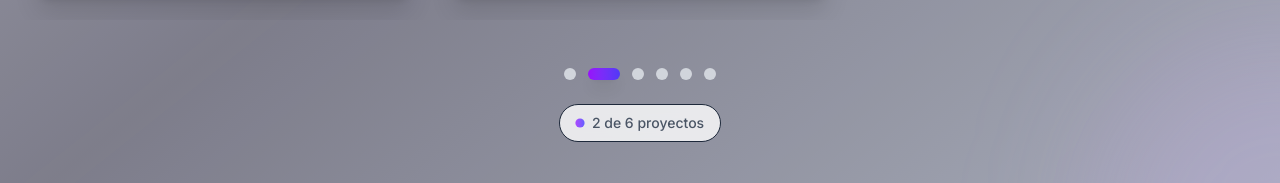
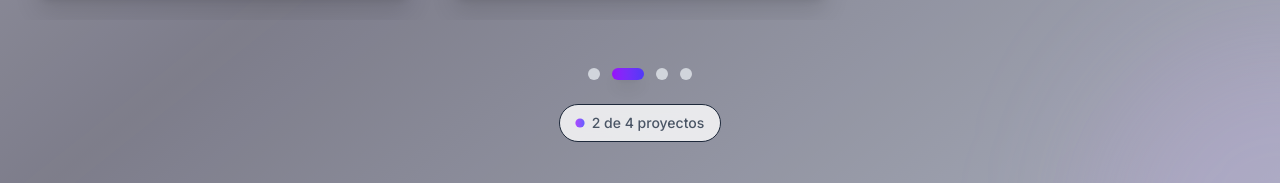
Before and after one commit to FREEWJCB/portfolio, a Next.js app: page / in a window 1280 px wide. Shown: the part 3281-3464 px from the top of the page. Built offline with nearby package versions, Linux system fonts and the light colour scheme.

Commit message:
feat: remove outdated projects from the projects slider component

```diff
--- a/src/components/organisms/projects-slider.tsx
+++ b/src/components/organisms/projects-slider.tsx
@@ -40,22 +40,6 @@ const projects = [
     image: "/laravel.png",
     technologies: ["Laravel", "Postgresql", "PHPUNIT"],
     githubUrl: "https://github.com/FREEWJCB/challange",
-  },
-  {
-    title: "E-commerce Platform",
-    description: "Plataforma de comercio electrónico completa con React, Node.js y Stripe.",
-    image: "/placeholder.svg?height=250&width=400",
-    technologies: ["React", "Node.js", "Express", "MongoDB", "Stripe"],
-    liveUrl: "https://ejemplo.com",
-    githubUrl: "https://github.com/usuario/ecommerce",
-  },
-  {
-    title: "Task Management App",
-    description: "Aplicación de gestión de tareas con autenticación y colaboración en tiempo real.",
-    image: "/placeholder.svg?height=250&width=400",
-    technologies: ["Vue.js", "Firebase", "Vuex", "Socket.io"],
-    liveUrl: "https://ejemplo.com",
-    githubUrl: "https://github.com/usuario/task-app",
   },
 ]
 
```
